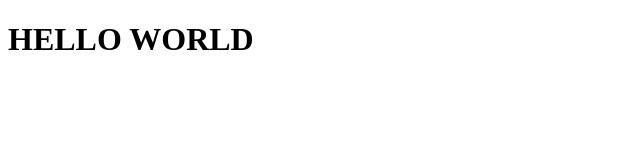
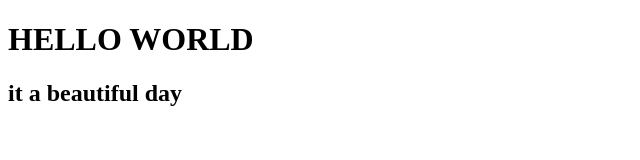
Before and after one commit to Sublime-tech/sublime-test, a plain HTML site: page index.html in a window 1280 px wide. Shown: the whole page, without its empty margins (0-640 px from the left). Drawn offline with Linux system fonts and the light colour scheme.

Commit message:
Update index.html

```diff
--- a/index.html
+++ b/index.html
@@ -5,6 +5,7 @@
  </head>
  <body>
  <h1>HELLO WORLD</h1>
+ <h2>it a beautiful day</h2>
  </body>
  </html>
 <!DOCTYPE html>
```
